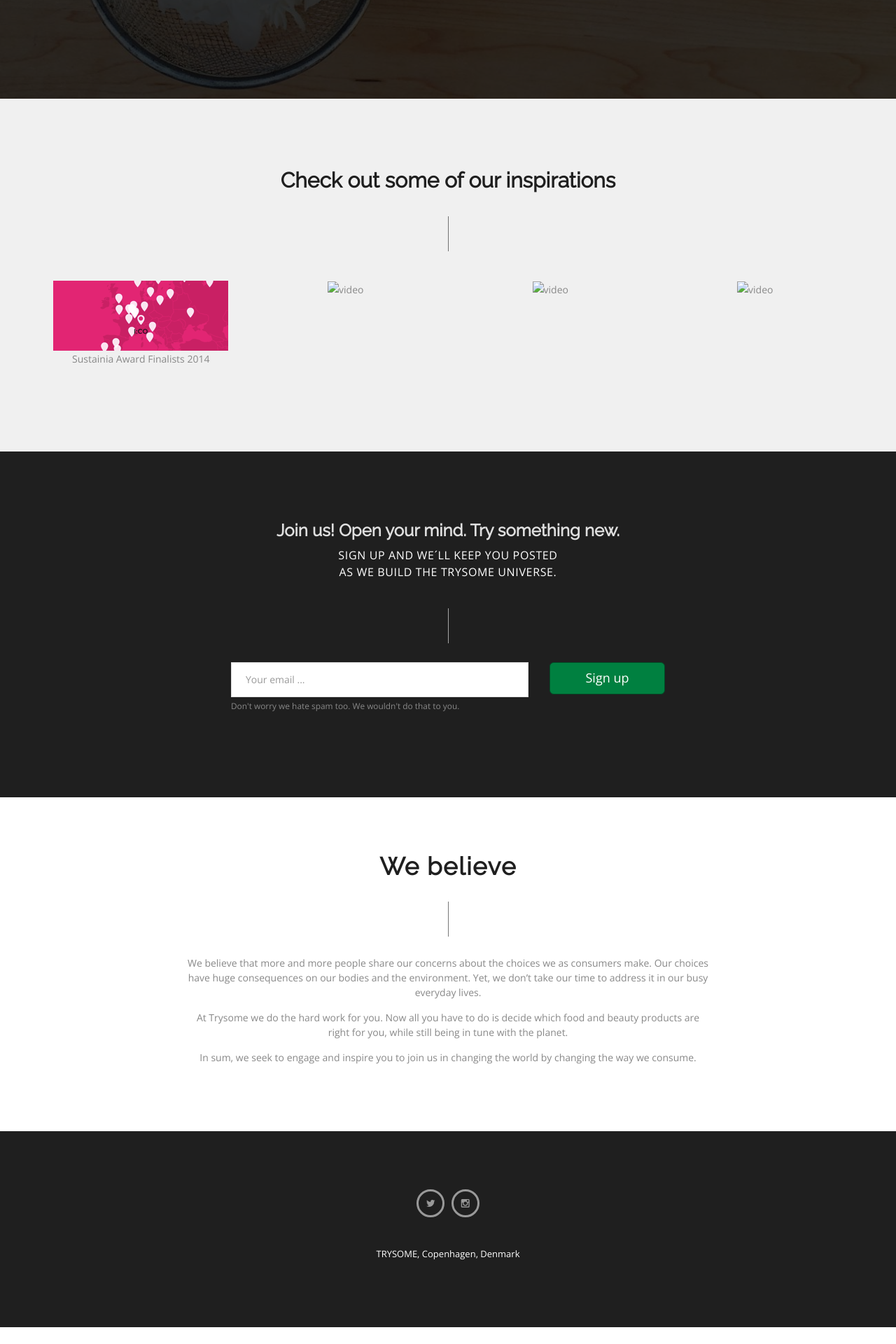
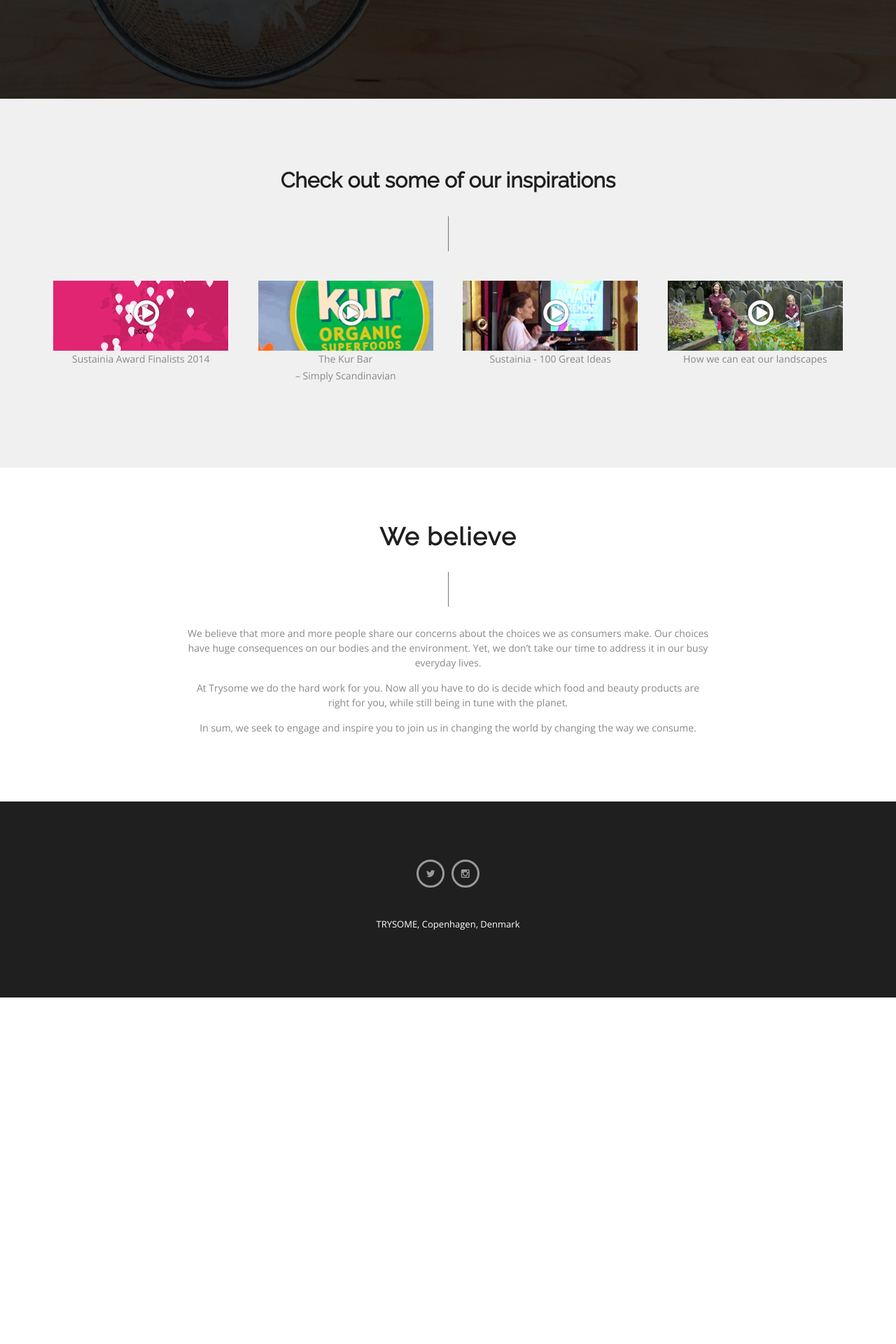
Before and after one commit to re-cph/trysome-www, a Jekyll site: the page built from index.html, in a window 1280 px wide. Shown: the part 2048-3968 px from the top of the page at 70% size. Built offline with Jekyll 4.4.1, drawn with Linux system fonts in a browser that asks for light colours; after the commit the page ends 3497 px from its top, so only the background shows below that.

Commit message:
Add videos

```diff
--- a/_sass/_site.sass
+++ b/_sass/_site.sass
@@ -121,6 +121,18 @@ p
     background-color: darken(#008040, 10%)
     border-color: darken(#008040, 15%)
 
+.video-item
+  cursor: pointer
+  position: relative
+  .player-icon
+    position: absolute
+    top: 25px
+    left: 50%
+    margin-left: -10px
+    color: #fdfdfd
+    text-shadow: 0px 0px 3px #333
+
+
 span.break-mobile-only
   display: block
   height: 14px
--- a/index.html
+++ b/index.html
@@ -81,40 +81,134 @@ layout: default
   </div><!--/.big-text-->
 </div><!--/.bg-->
 
-<div id="client" class="content align-center grey-bg">
+<div id="video" class="content align-center grey-bg">
   <div class="container">
       <div class="row">
 
         <h2>Check out some of our inspirations</h2>
         <p><div class="liner"></div></p>
-            <!--client list start-->
+        <!--video list start-->
         <div class="col-md-3 col-sm-6">
+          <div class="video-item" data-toggle="modal" data-target="#video1">
             <img alt="video" src="images/videos/video1.png">
             Sustainia Award Finalists 2014
+            <div class="player-icon">
+              <i class="fa fa-play-circle-o fa-3x"></i>
+            </div>
             <div class="spacing40"></div>
+          </div>
         </div>
 
         <div class="col-md-3 col-sm-6">
+          <div class="video-item" data-toggle="modal" data-target="#video2">
             <img alt="video" src="images/videos/video2.png">
+            The Kur Bar<br>– Simply Scandinavian
+            <div class="player-icon">
+              <i class="fa fa-play-circle-o fa-3x"></i>
+            </div>
             <div class="spacing40"></div>
+          </div>
         </div>
 
         <div class="col-md-3 col-sm-6">
+          <div class="video-item" data-toggle="modal" data-target="#video3">
             <img alt="video" src="images/videos/video3.png">
+            Sustainia - 100 Great Ideas
+            <div class="player-icon">
+              <i class="fa fa-play-circle-o fa-3x"></i>
+            </div>
             <div class="spacing40"></div>
+          </div>
         </div>
 
         <div class="col-md-3 col-sm-6">
+          <div class="video-item" data-toggle="modal" data-target="#video4">
             <img alt="video" src="images/videos/video4.png">
+            How we can eat our landscapes
+            <div class="player-icon">
+              <i class="fa fa-play-circle-o fa-3x"></i>
+            </div>
             <div class="spacing40"></div>
           </div>
-            <!--client list end-->
+        </div>
+        <!--video list end-->
 
         </div><!--/.row-->
     </div><!--/.container-->
-</div><!--/client-->
+</div><!--/video-->
 
-<div id="signup" class="content dark-bg">
+<!-- Modals -->
+<div class="modal fade" id="video1" tabindex="-1" role="dialog" aria-labelledby="myModalLabel" aria-hidden="true">
+  <div class="modal-dialog">
+    <div class="modal-content">
+      <div class="modal-header">
+        <button type="button" class="close pull-right" data-dismiss="modal" aria-label="Close"><span aria-hidden="true">&times;</span></button>
+        <h4 class="modal-title" id="myModalLabel">Sustainia Award Finalists 2014</h4>
+      </div>
+      <div class="modal-body">
+        <iframe src="https://player.vimeo.com/video/110195568?byline=0&portrait=0" width="800" height="450" frameborder="0" webkitallowfullscreen mozallowfullscreen allowfullscreen></iframe>
+      </div>
+      <div class="modal-footer">
+        <button type="button" class="btn btn-default" data-dismiss="modal">Close</button>
+      </div>
+    </div>
+  </div>
+</div>
+
+<div class="modal fade" id="video2" tabindex="-1" role="dialog" aria-labelledby="myModalLabel" aria-hidden="true">
+  <div class="modal-dialog">
+    <div class="modal-content">
+      <div class="modal-header">
+        <button type="button" class="close pull-right" data-dismiss="modal" aria-label="Close"><span aria-hidden="true">&times;</span></button>
+        <h4 class="modal-title" id="myModalLabel">The Kur Bar – Simply Scandinavian</h4>
+      </div>
+      <div class="modal-body">
+        <iframe width="560" height="315" src="https://www.youtube.com/embed/jQyYzPjYl3s" frameborder="0" allowfullscreen></iframe>
+      </div>
+      <div class="modal-footer">
+        <button type="button" class="btn btn-default" data-dismiss="modal">Close</button>
+      </div>
+    </div>
+  </div>
+</div>
+
+<div class="modal fade" id="video3" tabindex="-1" role="dialog" aria-labelledby="myModalLabel" aria-hidden="true">
+  <div class="modal-dialog">
+    <div class="modal-content">
+      <div class="modal-header">
+        <button type="button" class="close pull-right" data-dismiss="modal" aria-label="Close"><span aria-hidden="true">&times;</span></button>
+        <h4 class="modal-title" id="myModalLabel">Sustainia - 100 Great Ideas</h4>
+      </div>
+      <div class="modal-body">
+        <iframe src="https://player.vimeo.com/video/60652130?byline=0&portrait=0" width="800" height="450" frameborder="0" webkitallowfullscreen mozallowfullscreen allowfullscreen></iframe>
+      </div>
+      <div class="modal-footer">
+        <button type="button" class="btn btn-default" data-dismiss="modal">Close</button>
+      </div>
+    </div>
+  </div>
+</div>
+
+<div class="modal fade" id="video4" tabindex="-1" role="dialog" aria-labelledby="myModalLabel" aria-hidden="true">
+  <div class="modal-dialog">
+    <div class="modal-content">
+      <div class="modal-header">
+        <button type="button" class="close pull-right" data-dismiss="modal" aria-label="Close"><span aria-hidden="true">&times;</span></button>
+        <h4 class="modal-title" id="myModalLabel">How we can eat our landscapes</h4>
+      </div>
+      <div class="modal-body">
+        <iframe src="https://embed-ssl.ted.com/talks/pam_warhurst_how_we_can_eat_our_landscapes.html" width="854" height="480" frameborder="0" scrolling="no" webkitAllowFullScreen mozallowfullscreen allowFullScreen></iframe>
+      </div>
+      <div class="modal-footer">
+        <button type="button" class="btn btn-default" data-dismiss="modal">Close</button>
+      </div>
+    </div>
+  </div>
+</div>
+<!-- /Modals -->
+
+
+<!-- <div id="signup" class="content dark-bg">
   <div class="container">
     <div class="row">
       <div class="col-md-8 align-center col-md-offset-2">
@@ -125,8 +219,8 @@ layout: default
 
         <div id="form-wrapper">
          <div id="form-inner">
-           <div id="ErrResults"><!-- retrive Error Here --></div>
-           <div id="MainResult"><!-- retrive response Here --></div>
+           <div id="ErrResults"></div>
+           <div id="MainResult"></div>
            <div id="MainContent">
              <form id="MyContactForm" name="MyContactForm" method="post">
                 <div class="row">
@@ -143,14 +237,14 @@ layout: default
                   </label>
                 </div>
              </form>
-           </div><!--MainContent-->
-         </div><!--form-inner-->
-       </div><!--form-wrapper-->
+           </div>
+         </div>
+       </div>
         <div class="spacing40"></div>
-      </div><!--/.col-md-8-->
-    </div><!--/.row-->
-  </div><!--/.container-->
-</div><!--/works-->
+      </div>
+    </div>
+  </div>
+</div> -->
 
 <div id="concerns" class="content bright-bg">
   <div class="container">
@@ -173,20 +267,3 @@ layout: default
     </div><!--/.row-->
   </div><!--/.container-->
 </div><!--/concerns-->
-
-<!-- Modal -->
-<div class="modal fade" id="myModal" tabindex="-1" role="dialog" aria-labelledby="myModalLabel" aria-hidden="true">
-  <div class="modal-dialog">
-    <div class="modal-content">
-      <div class="modal-header text-right">
-        <button type="button" class="close" data-dismiss="modal" aria-label="Close"><span aria-hidden="true">&times;</span></button>
-      </div>
-      <div class="modal-body">
-        <iframe src="https://player.vimeo.com/video/110195568?byline=0&portrait=0" width="800" height="450" frameborder="0" webkitallowfullscreen mozallowfullscreen allowfullscreen></iframe>
-      </div>
-      <div class="modal-footer">
-        <button type="button" class="btn btn-default" data-dismiss="modal">Close</button>
-      </div>
-    </div>
-  </div>
-</div>
```
Also changed, not shown: images/videos/video2.png (added), images/videos/video3.png (added), images/videos/video4.png (added). Lines whose indentation alone changed are shown as unchanged.
